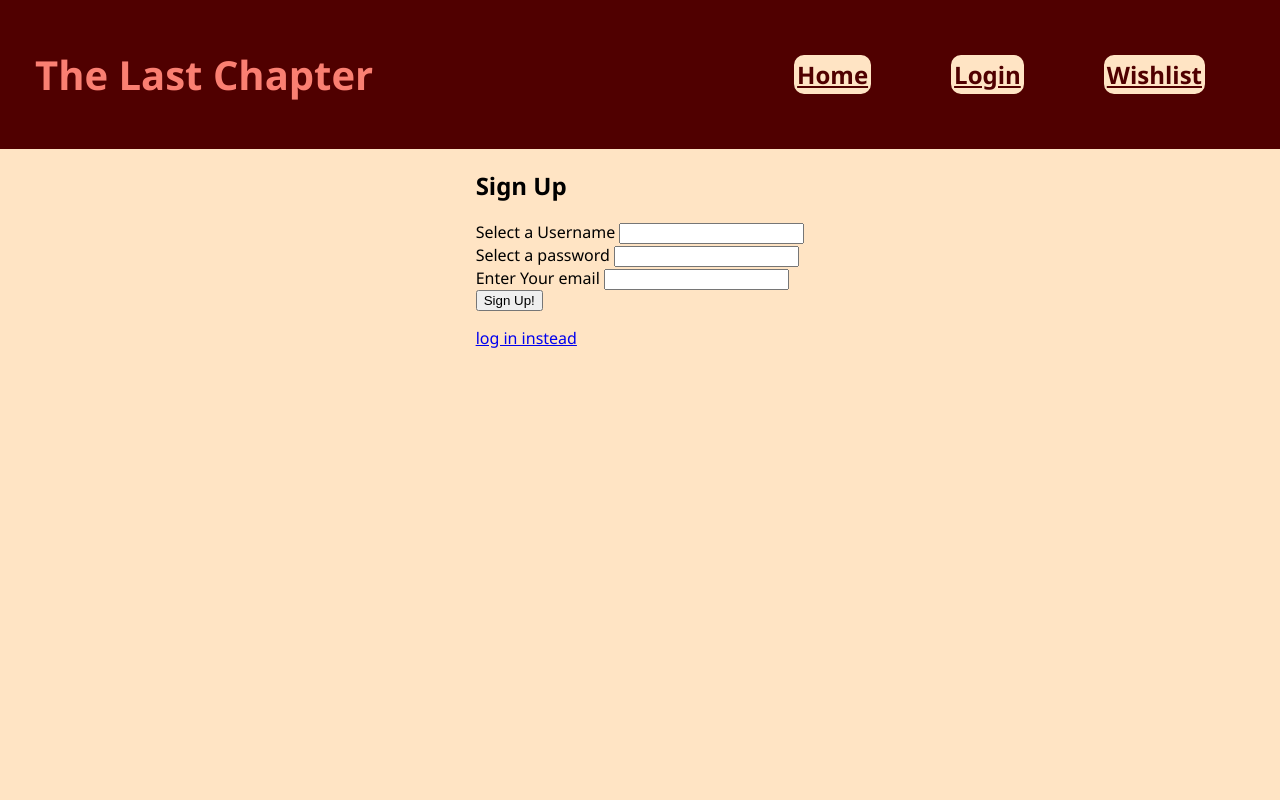
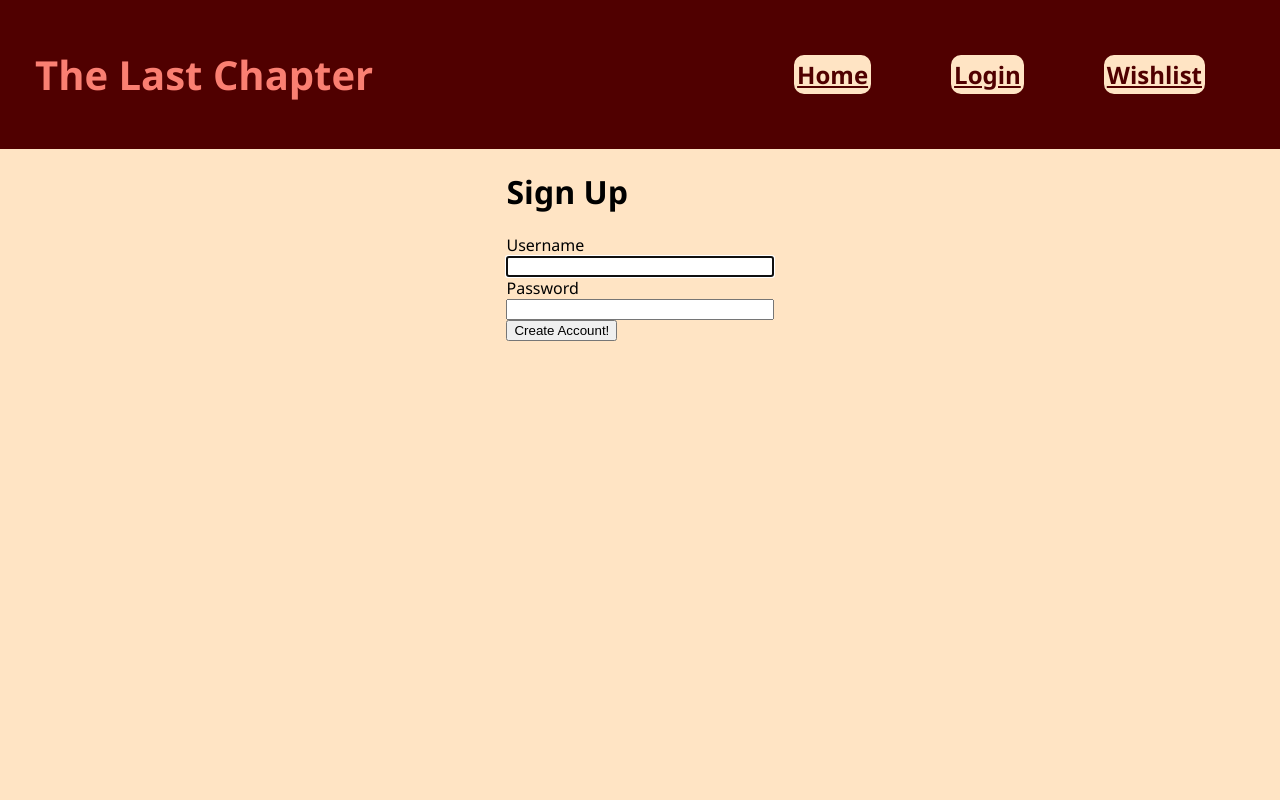
Before and after one commit to Soulreaper077/The-last-chapter, a Node server app: page /signup in a window 1280 px wide. Run offline with Node 20, Linux system fonts and the light colour scheme; some libraries are stand-ins or nearby versions.

Commit message:
fixed login signup page css

```diff
--- a/public/css/style.css
+++ b/public/css/style.css
@@ -90,3 +90,16 @@ nav .btn {
 .wishlist-lists li {
     list-style: none;
 }
+.login,
+.signup,
+.form-section {
+    width: 100%;
+}
+
+.login-signup-btn {
+    width:100%;
+}
+.signup-form {
+    display: flex;
+    flex-direction: column;
+}
--- a/views/signup.handlebars
+++ b/views/signup.handlebars
@@ -1,26 +1,38 @@
-<section class="sign-in-page">
+{{!<section class="sign-in-page">
     <div class="form-heading">
         <h1>Sign Up</h1>
     </div>
-    <div class="form-section">
         <form class="signup-form">
-            <div>
-                <label for="username-signup">Select a Username</label>
+            <div class="form-section">
+                <label for="username-signup">Username</label>
                 <input type="text" class="entry-field" id="username-signup" />
             </div>
-            <div>
-                <label for="password-signup">Select a password</label>
+            <div class="form-section">
+                <label for="password-signup">password</label>
                 <input type="password" class="entry-field" id="password-signup" />
-            </div>
-            <div>
-                <label for="email-signup">Enter Your email</label>
-                <input type="email" class="entry-field" id="email-signup" />
             </div>
             <div>
                 <button type="submit" class="login-signup-btn">Sign Up!</button>
             </div>
         </form>
-    </div>
 
     <a href="/login" class="login-link">log in instead</a>
-</section>
+</section>!}}
+
+<div class="login-page">
+    <div class="form-header">
+        <h1>Sign Up</h1>
+    </div>
+    <form class="signup">
+    <div class="form-section">
+                <label for="username">Username</label>
+                <input id="username-create" class="form-section" name="username" type="text" required autofocus/>
+    </div>
+    <div class="form-section">
+                <label for="current-password">Password</label>
+                <input id="password-create" class="form-section" name="password" type="password" required/>
+    </div>
+            <button type="submit">Create Account!</button>
+        </form>
+        </br>
+    </div>
```
